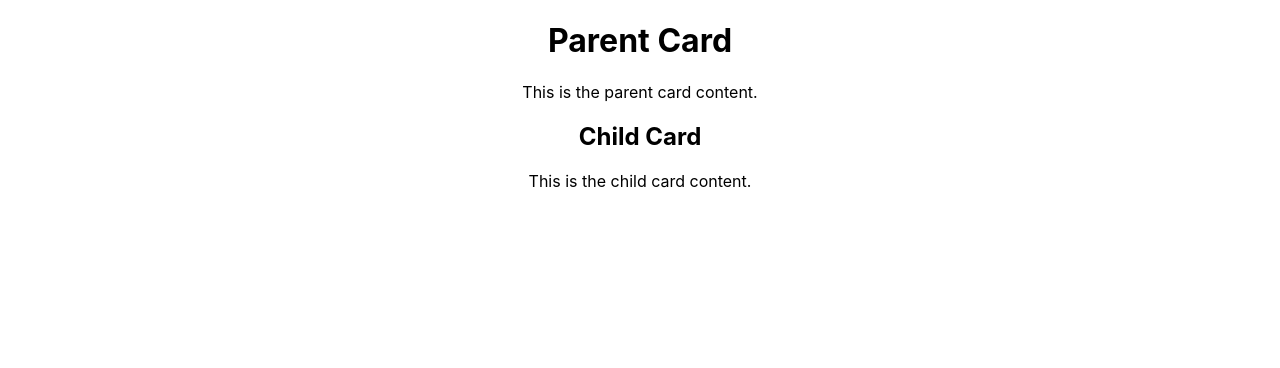
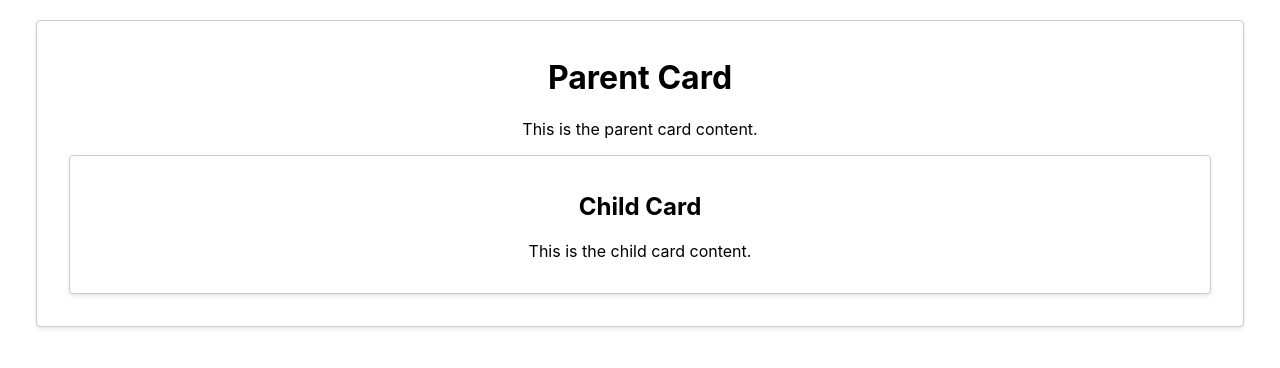
Before and after one commit to aswathyeg/react-furniture-app, a React (Create React App) app: page / in a window 1280 px wide. Shown: the top 368 px of the page. Built offline with nearby package versions, Linux system fonts and the light colour scheme.

Commit message:
styles added

```diff
--- a/src/components/Card.css
+++ b/src/components/Card.css
@@ -0,0 +1,10 @@
+/* Card.css */
+
+.card {
+    border: 1px solid #ccc;
+    padding: 16px;
+    margin: 16px;
+    border-radius: 4px;
+    box-shadow: 0 2px 4px rgba(0, 0, 0, 0.1);
+    background-color: #fff;
+  }
--- a/src/components/Card.js
+++ b/src/components/Card.js
@@ -1,7 +1,7 @@
 import React from "react";
-
+import "./Card.css";
 const Card = ({ children }) => {
-  return <div>{children}</div>;
+  return <div className="card">{children}</div>;
 };
 
 export default Card;
```
